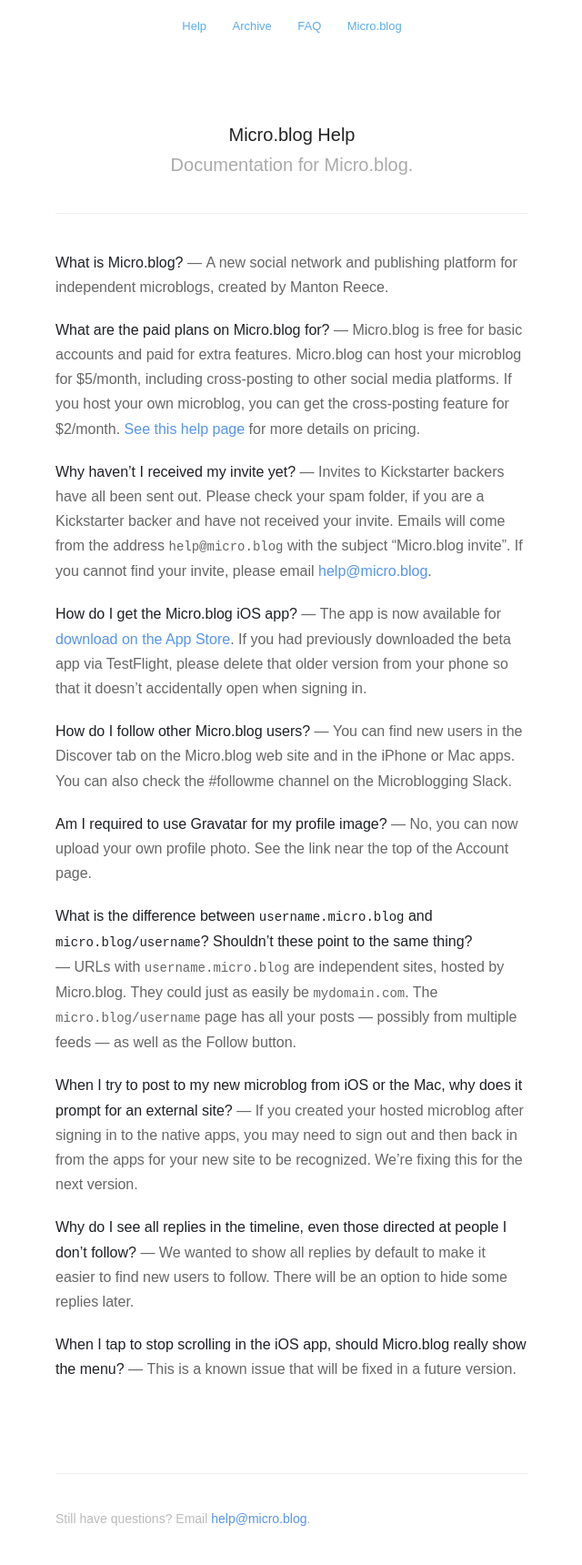
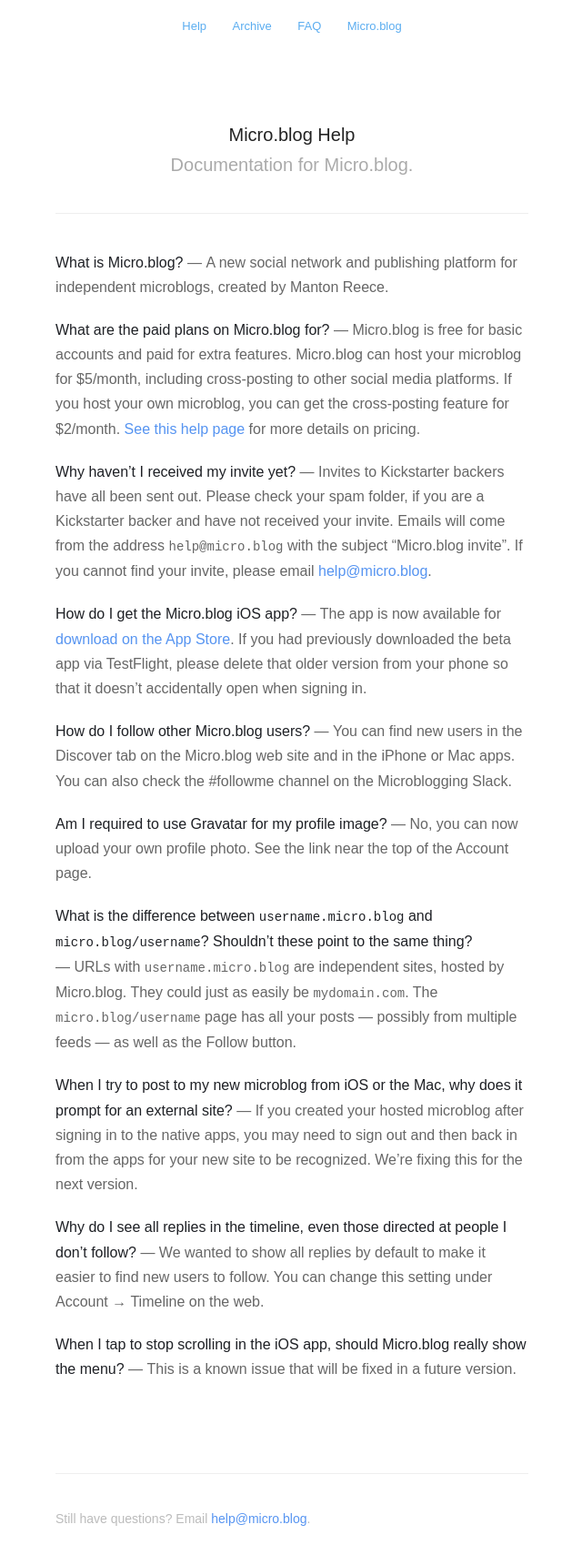
Before and after one commit to microdotblog/help.micro.blog, a Jekyll site: the page built from faq.md, in a window 1280 px wide. Shown: the whole page at 91% size, without its empty margins (319-959 px from the left). Built offline with Jekyll 4.4.1, drawn with Linux system fonts in a browser that asks for light colours; nearby versions of some CDN libraries.

Commit message:
Updated help to mention new timeline setting.

```diff
--- a/faq.md
+++ b/faq.md
@@ -20,7 +20,7 @@
 
 **When I try to post to my new microblog from iOS or the Mac, why does it prompt for an external site?** — If you created your hosted microblog after signing in to the native apps, you may need to sign out and then back in from the apps for your new site to be recognized. We're fixing this for the next version.
 
-**Why do I see all replies in the timeline, even those directed at people I don't follow?** — We wanted to show all replies by default to make it easier to find new users to follow. There will be an option to hide some replies later.
+**Why do I see all replies in the timeline, even those directed at people I don't follow?** — We wanted to show all replies by default to make it easier to find new users to follow. You can change this setting under Account → Timeline on the web.
 
 **When I tap to stop scrolling in the iOS app, should Micro.blog really show the menu?** — This is a known issue that will be fixed in a future version.
 
```
